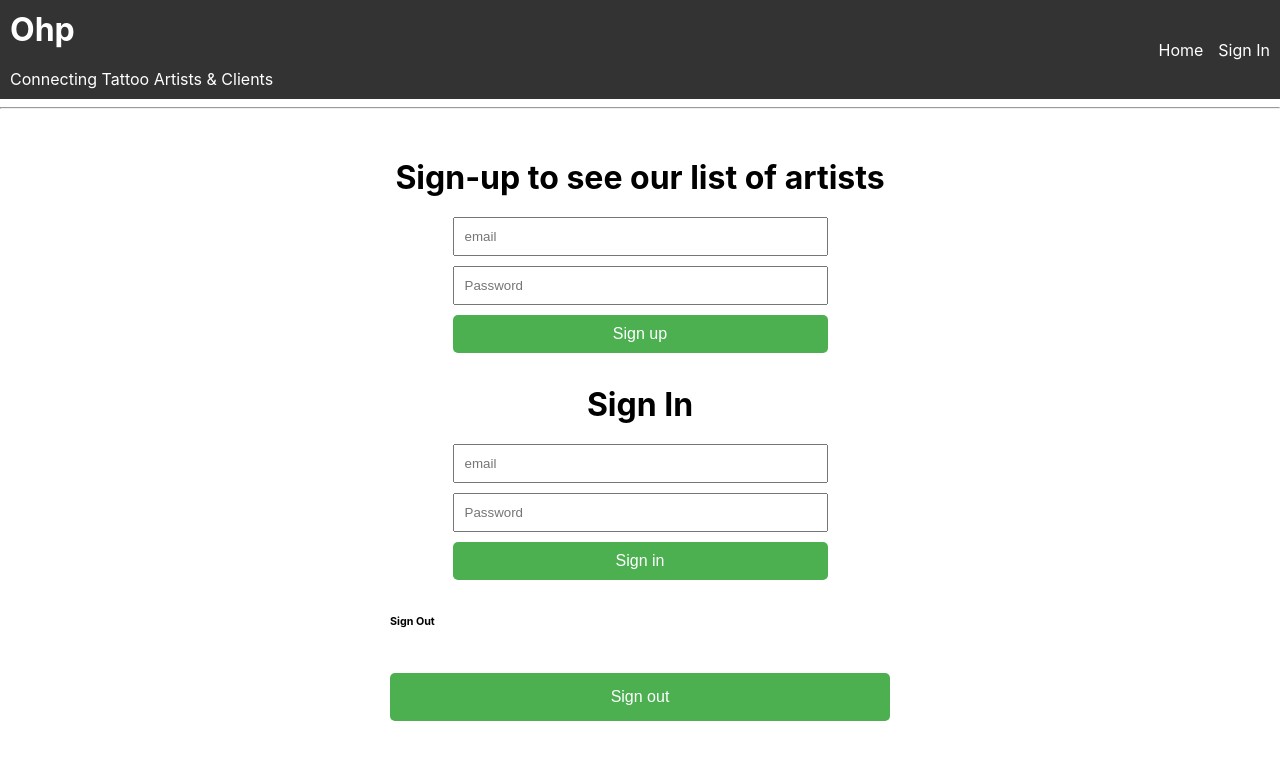
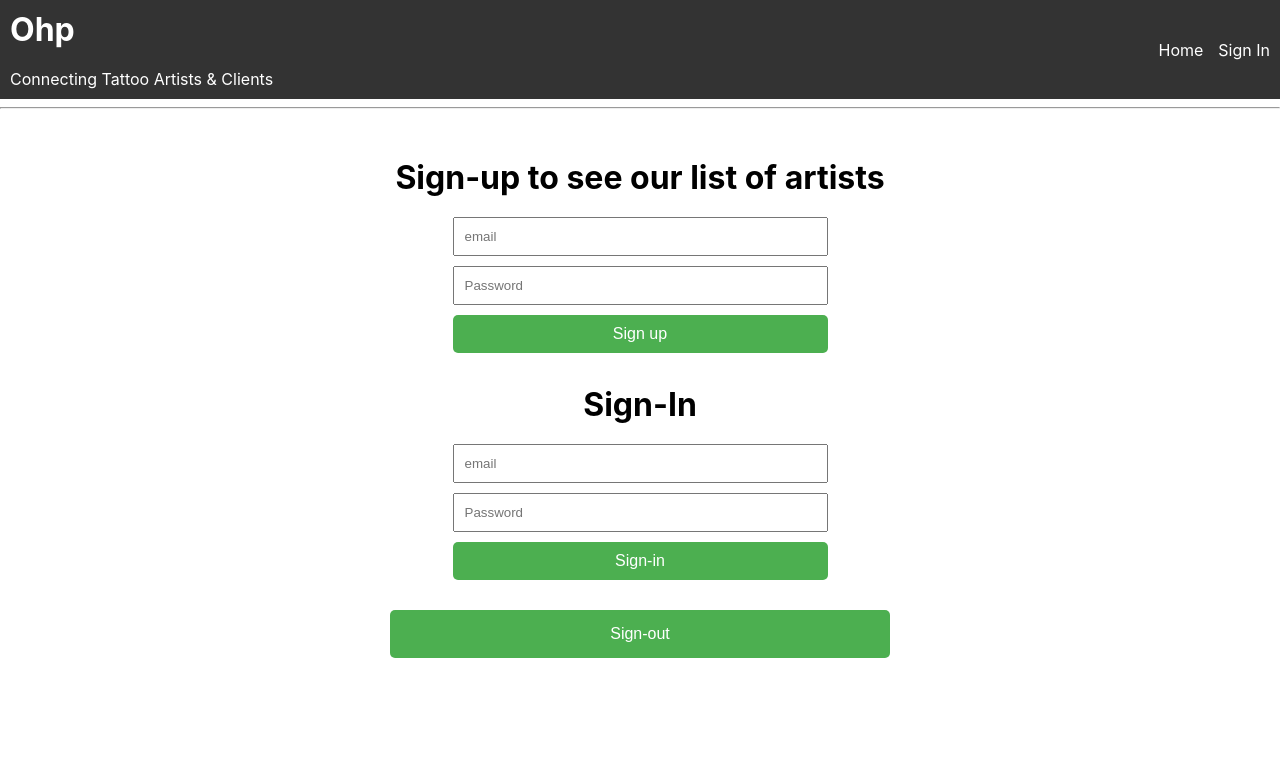
Before and after one commit to Schmelzberry/Capstone, a React (Create React App) app: page /sign-in in a window 1280 px wide. Shown: the top 760 px of the page. Built offline with nearby package versions, Linux system fonts and the light colour scheme; no server answers.

Commit message:
conditionally render authentication forms

```diff
--- a/src/components/SignIn.js
+++ b/src/components/SignIn.js
@@ -7,6 +7,8 @@ function SignIn() {
   const [signUpSuccess, setSignUpSuccess] = useState(null);
   const [signInSuccess, setSignInSuccess] = useState(null);
   const [signOutSuccess, setSignOutSuccess] = useState(null);
+
+  const userIsSignedIn = auth.currentUser !== null;
 
 
   function doSignUp(event) {
@@ -46,27 +48,34 @@ function SignIn() {
   return (
     <React.Fragment>
       <div className="auth-form-container">
+
+        {/* SIGN UP FORM  */}
         <h1 className="auth-form-title">Sign-up to see our list of artists</h1>
         {/* Error message, initially set to null to not show inherently show in form */}
+        {!userIsSignedIn && (
+          <>
         {signUpSuccess}
         <form className="auth-form" onSubmit={doSignUp}>
           <input type="text" name="email" placeholder="email" />
           <input type="password" name="password" placeholder="Password" />
           <button type="submit">Sign up</button>
         </form>
+        </>
+        )}
 
-        <h1 className="auth-form-title">Sign In</h1>
+        {/* SIGN IN FORM  */}
+        <h1 className="auth-form-title">Sign-In</h1>
         {signInSuccess}
         <form className="auth-form" onSubmit={doSignIn}>
           <input type="text" name="signinEmail" placeholder="email" />
           <input type="password" name="signinPassword" placeholder="Password" />
-          <button type="submit">Sign in</button>
+          <button type="submit">Sign-in</button>
         </form>
+          {/* SIGN OUT BUTTON  */}
 
-        <h6 className="signOut">Sign Out</h6>
         {signOutSuccess}
         <br />
-        <button onClick={doSignOut}>Sign out</button>
+        <button onClick={doSignOut}>Sign-out</button>
       </div>
     </React.Fragment>
   );
```
